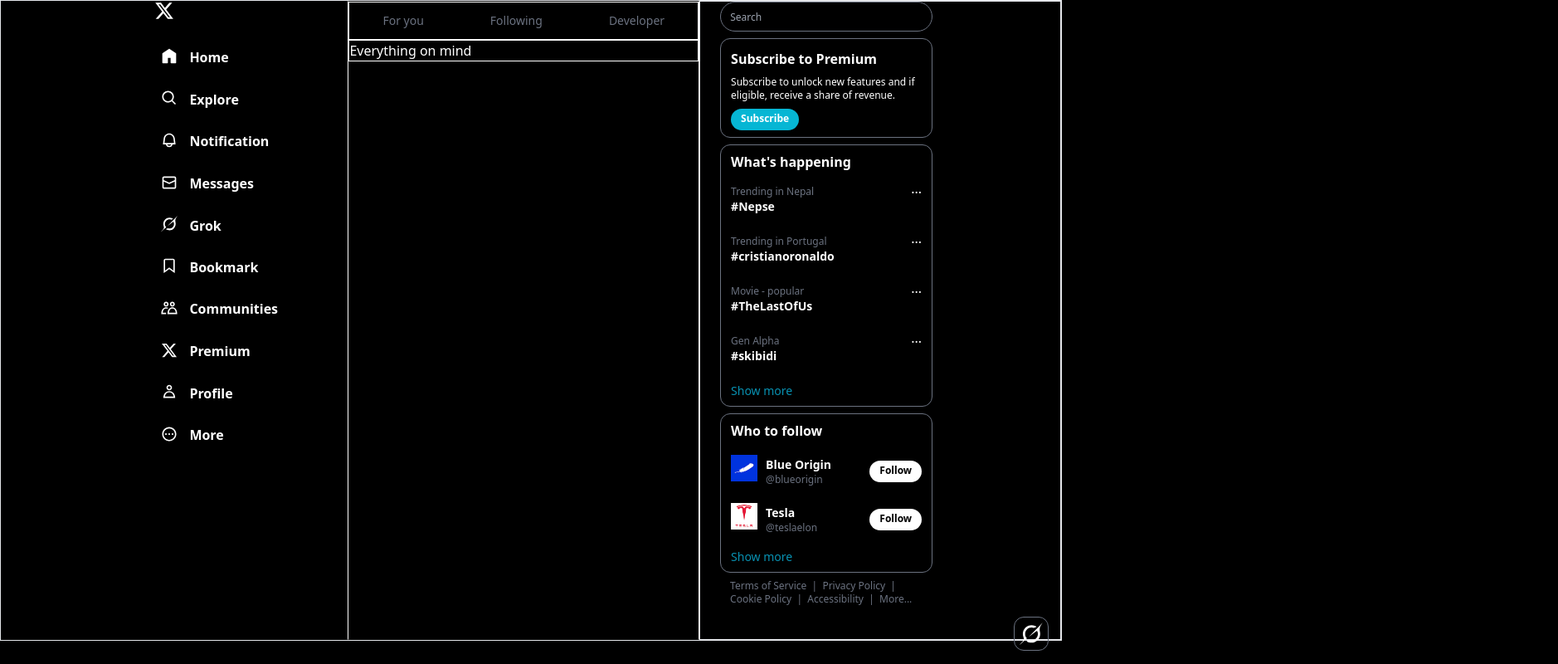
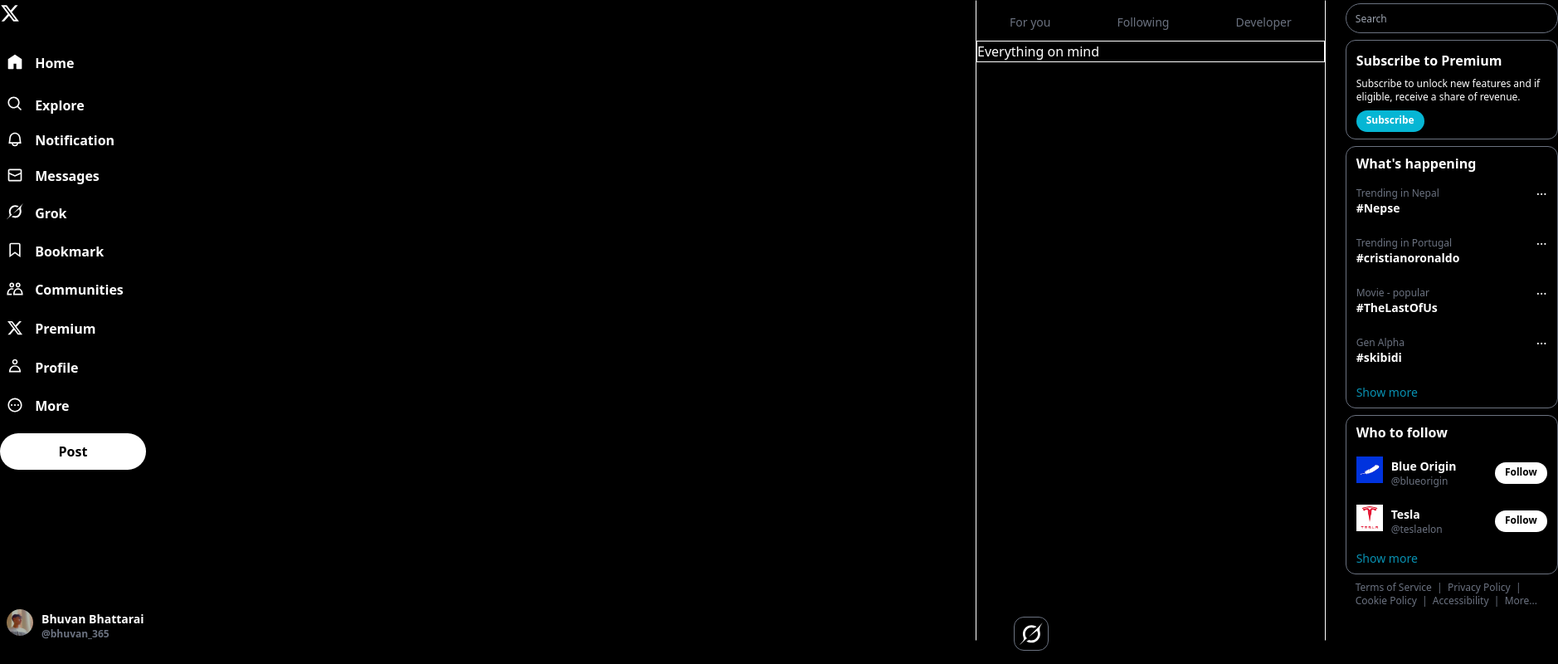
Before and after one commit to bhuvan-365/Tailwindcss-project, a website: page index.html in a window 1280 px wide. Shown: the whole page at 83% size, 1878 px wide, since content can reach past the window. Drawn offline with nearby package versions, Linux system fonts and the light colour scheme; files that its build step writes are made by us from their sources.

Commit message:
added some code

```diff
--- a/index.html
+++ b/index.html
@@ -12,18 +12,16 @@
 
 
 <body class=" bg-black text-white">
-    <!-- <h1 class="text-3xl font-bold underline hover:text-red-500">
-        Hello world!
-      </h1> -->
 
 
-    <div class="flex container mx-auto border border-red bg-black text-white">
-        <div class="left w-full">
+
+    <div class="flex container mx-auto  bg-black text-white">
+        <div class="left pt-1 w-full">
 
             <div class="sidebar flex justify-end">
 
 
-                <ul class="flex flex-col text-base font-semibold space-y-4 w-1/2 mr-6">
+                <ul class="flex flex-col text-base font-semibold space-y-4 w-6xl mr-6">
                     <li class="logoArea mb-3">
                         <div class="logo invert "><svg viewBox="0 0 24 24" aria-hidden="true"
                                 class="w-6 r-4qtqp9 r-yyyyoo r-dnmrzs r-bnwqim r-lrvibr r-m6rgpd r-lrsllp r-1nao33i r-16y2uox r-8kz0gk">
@@ -35,7 +33,7 @@
                             </svg></div>
 
                     </li>
-                    <li class=" w-fit  hover:bg-gray-900 rounded-3xl pr-5 pl-2 py-1 ">
+                    <li class=" w-fit py-2 hover:bg-gray-900 rounded-3xl pr-5 pl-2 mt-0 ">
                         <svg viewBox="0 0 24 24" aria-hidden="true"
                             class="  invert w-5 r-4qtqp9 r-yyyyoo r-dnmrzs r-bnwqim r-lrvibr r-m6rgpd r-1nao33i r-lwhw9o r-cnnz9e"
                             style="display: inline;  margin-bottom: 6px;  margin-right: 10px;">
@@ -46,7 +44,7 @@
                             </g>
                         </svg> Home
                     </li>
-                    <li class=" w-fit  hover:bg-gray-900 rounded-3xl pr-5 pl-2 py-1 "><svg viewBox="0 0 24 24" aria-hidden="true"
+                    <li class=" w-fit  hover:bg-gray-900 rounded-3xl pr-5 pl-2 "><svg viewBox="0 0 24 24" aria-hidden="true"
                             class=" invert w-5 r-4qtqp9 r-yyyyoo r-dnmrzs r-bnwqim r-lrvibr r-m6rgpd r-1nao33i r-lwhw9o r-cnnz9e"
                             style="display: inline;  margin-bottom: 6px;  margin-right: 10px;">
                             <g>
@@ -56,7 +54,7 @@
                                 </path>
                             </g>
                         </svg> Explore</li>
-                    <li class=" w-fit  hover:bg-gray-900 rounded-3xl pr-5 pl-2 py-1 "><svg viewBox="0 0 24 24" aria-hidden="true"
+                    <li class=" w-fit  hover:bg-gray-900 rounded-3xl pr-5 pl-2  "><svg viewBox="0 0 24 24" aria-hidden="true"
                             class=" invert w-5 r-4qtqp9 r-yyyyoo r-dnmrzs r-bnwqim r-lrvibr r-m6rgpd r-1nao33i r-lwhw9o r-cnnz9e"
                             style="display: inline;  margin-bottom: 6px;  margin-right: 10px;">
                             <g>
@@ -66,7 +64,7 @@
                                 </path>
                             </g>
                         </svg> Notification</li>
-                    <li class=" w-fit  hover:bg-gray-900 rounded-3xl pr-5 pl-2 py-1 "><svg viewBox="0 0 24 24" aria-hidden="true"
+                    <li class=" w-fit  hover:bg-gray-900 rounded-3xl pr-5 pl-2  "><svg viewBox="0 0 24 24" aria-hidden="true"
                             class=" invert w-5 r-4qtqp9 r-yyyyoo r-dnmrzs r-bnwqim r-lrvibr r-m6rgpd r-1nao33i r-lwhw9o r-cnnz9e"
                             style="display: inline;  margin-bottom: 6px;  margin-right: 10px;">
                             <g>
@@ -76,7 +74,7 @@
                                 </path>
                             </g>
                         </svg> Messages</li>
-                    <li class=" w-fit  hover:bg-gray-900 rounded-3xl pr-5 pl-2 py-1 "><svg viewBox="0 0 33 32" aria-hidden="true"
+                    <li class=" w-fit  hover:bg-gray-900 rounded-3xl pr-5 pl-2  py-0.5"><svg viewBox="0 0 33 32" aria-hidden="true"
                             class=" invert w-5 r-4qtqp9 r-yyyyoo r-dnmrzs r-bnwqim r-lrvibr r-m6rgpd r-1nao33i r-lwhw9o r-cnnz9e"
                             style="display: inline;  margin-bottom: 6px;  margin-right: 10px;">
                             <g>
@@ -86,7 +84,7 @@
                                 </path>
                             </g>
                         </svg> Grok</li>
-                    <li class=" w-fit  hover:bg-gray-900 rounded-3xl pr-5 pl-2 py-1 "><svg viewBox="0 0 24 24" aria-hidden="true"
+                    <li class=" w-fit  hover:bg-gray-900 rounded-3xl pr-5 pl-2 py-0.5"><svg viewBox="0 0 24 24" aria-hidden="true"
                             class=" invert w-5 r-4qtqp9 r-yyyyoo r-dnmrzs r-bnwqim r-lrvibr r-m6rgpd r-1nao33i r-lwhw9o r-cnnz9e"
                             style="display: inline;  margin-bottom: 6px;  margin-right: 10px;">
                             <g>
@@ -96,7 +94,7 @@
                                 </path>
                             </g>
                         </svg> Bookmark</li>
-                    <li class=" w-fit  hover:bg-gray-900 rounded-3xl pr-5 pl-2 py-1 "><svg viewBox="0 0 24 24" aria-hidden="true"
+                    <li class=" w-fit  hover:bg-gray-900 rounded-3xl pr-5 pl-2 py-0.5"><svg viewBox="0 0 24 24" aria-hidden="true"
                             class=" invert w-5 r-4qtqp9 r-yyyyoo r-dnmrzs r-bnwqim r-lrvibr r-m6rgpd r-1nao33i r-lwhw9o r-cnnz9e"
                             style="display: inline;  margin-bottom: 6px;  margin-right: 10px;">
                             <g>
@@ -106,7 +104,7 @@
                                 </path>
                             </g>
                         </svg> Communities</li>
-                    <li class=" w-fit  hover:bg-gray-900 rounded-3xl pr-5 pl-2 py-1 "><svg viewBox="0 0 24 24" aria-hidden="true"
+                    <li class=" w-fit  hover:bg-gray-900 rounded-3xl pr-5 pl-2 py-0.5"><svg viewBox="0 0 24 24" aria-hidden="true"
                             class="w-5 invert r-4qtqp9 r-yyyyoo r-dnmrzs r-bnwqim r-lrvibr r-m6rgpd r-lrsllp r-1nao33i r-16y2uox r-8kz0gk"
                             style="display: inline;  margin-bottom: 6px;  margin-right: 10px;">
                             <g>
@@ -116,7 +114,7 @@
                                 </path>
                             </g>
                         </svg> Premium</li>
-                    <li class=" w-fit  hover:bg-gray-900 rounded-3xl pr-5 pl-2 py-1 "><svg viewBox="0 0 24 24" aria-hidden="true"
+                    <li class=" w-fit  hover:bg-gray-900 rounded-3xl pr-5 pl-2 py-0.5"><svg viewBox="0 0 24 24" aria-hidden="true"
                             class=" invert w-5 r-4qtqp9 r-yyyyoo r-dnmrzs r-bnwqim r-lrvibr r-m6rgpd r-1nao33i r-lwhw9o r-cnnz9e"
                             style="display: inline;  margin-bottom: 6px;  margin-right: 10px;">
                             <g>
@@ -126,7 +124,7 @@
                                 </path>
                             </g>
                         </svg> Profile</li>
-                    <li class=" w-fit  hover:bg-gray-900 rounded-3xl pr-5 pl-2 py-1 "><svg viewBox="0 0 24 24" aria-hidden="true"
+                    <li class=" w-fit  hover:bg-gray-900 rounded-3xl pr-5 pl-2 py-0.5 "><svg viewBox="0 0 24 24" aria-hidden="true"
                             class="invert w-5 r-4qtqp9 r-yyyyoo r-dnmrzs r-bnwqim r-lrvibr r-m6rgpd r-1nao33i r-lwhw9o r-cnnz9e"
                             style="display: inline;  margin-bottom: 6px;  margin-right: 10px;">
                             <g>
@@ -136,12 +134,24 @@
                                 </path>
                             </g>
                         </svg> More</li>
+                        <li class=" font-semibold bg-white w-44 rounded-3xl text-center py-2.5 text-black ">Post</li>
+                        <li class=" fixed bottom-5 w-7xl hover:bg-gray-900 rounded-3xl h-15 px-2 py-3 flex justify-between items-center">
+                            <div class="flex justify-center gap-2.5 items-center">
+                                <img class="h-8 w-8 rounded-3xl" src="/Tailwindcss-project/images/sir.jpg" alt="">
+                                <div class="inside flex flex-col justify-center">
+                                    <div class="text-sm font-bold">Bhuvan&nbsp;Bhattarai</div>
+                                    <div class="text-xs text-gray-500 h-2">@bhuvan_365</div>
+                                </div>
+                            </div>
+                            <!-- <div class="text-xs pt-1 pb-1.5  mt-2 font-semibold ">...</div> -->
+                        </li>
                 </ul>
             </div>
 
+
         </div>
-        <div class="middle w-full border border-white border-y-black ">
-            <div class="nav border-white pr-10 pl-10  border ">
+        <div class="middle pt-1 w-full border border-white border-y-black ">
+            <div class="nav pr-10 pl-10  ">
                 <ul class="flex flex-row justify-evenly items-center gap-20 text-gray-500 text-sm">
                     <li class="pt-3 pb-3">For&nbsp;you</li>
                     <li class="pt-3 pb-3">Following</li>
@@ -154,6 +164,8 @@
                     <div class="postContain border border-white ">
                         <div class="postContent">
                             Everything on mind
+
+
                         </div>
 
                     </div>
@@ -163,7 +175,7 @@
             </div>
         </div>
 
-        <div class="right pl-6 w-full fkex flex-col border  ">
+        <div class="right pt-1 pl-6 w-full fkex flex-col  ">
             <div class="search max-w-64 ">
                 <input type="text"
                     class="border border-gray-500 bg-black text-white w-full h-9 rounded-3xl pl-2 pr-2 text-xs "
```
Also changed, not shown: images/sir.jpg (added).
